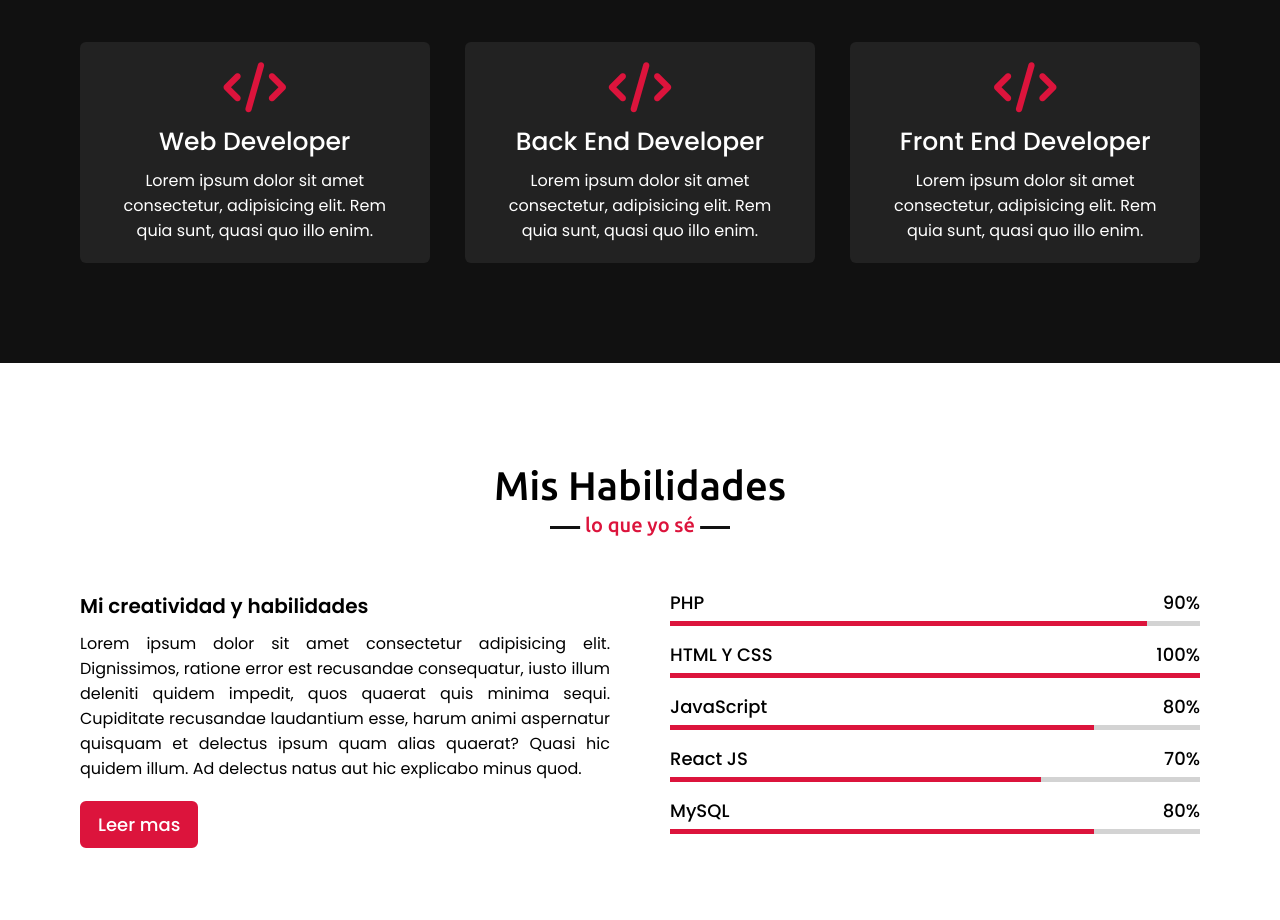
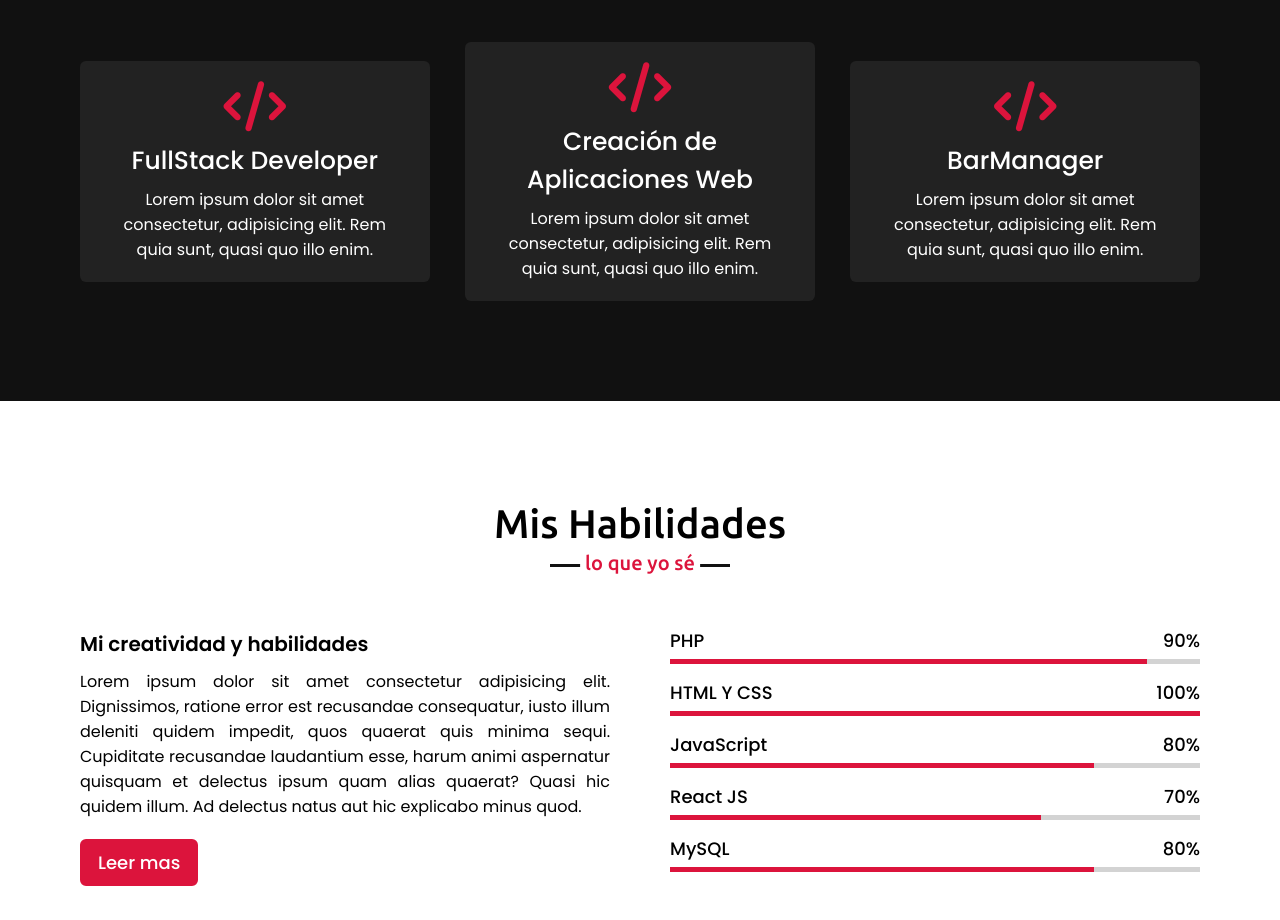
Before and after one commit to colomarina/portfolio, a plain HTML site: page index.html in a window 1280 px wide. Shown: the part 1960-2880 px from the top of the page. Drawn offline with nearby package versions, Linux system fonts and the light colour scheme.

Commit message:
Update index.html

```diff
--- a/index.html
+++ b/index.html
@@ -71,21 +71,21 @@
                 <div class="card">
                     <div class="box">
                         <i class="fas fa-code"></i>
-                        <div class="text">Web Developer</div>
+                        <div class="text">FullStack Developer</div>
                         <p>Lorem ipsum dolor sit amet consectetur, adipisicing elit. Rem quia sunt, quasi quo illo enim.</p>
                     </div>
                 </div>
                 <div class="card">
                     <div class="box">
                         <i class="fas fa-code"></i>
-                        <div class="text">Back End Developer</div>
+                        <div class="text">Creación de Aplicaciones Web</div>
                         <p>Lorem ipsum dolor sit amet consectetur, adipisicing elit. Rem quia sunt, quasi quo illo enim.</p>
                     </div>
                 </div>
                 <div class="card">
                     <div class="box">
                         <i class="fas fa-code"></i>
-                        <div class="text">Front End Developer</div>
+                        <div class="text">BarManager</div>
                         <p>Lorem ipsum dolor sit amet consectetur, adipisicing elit. Rem quia sunt, quasi quo illo enim.</p>
                     </div>
                 </div>
```
